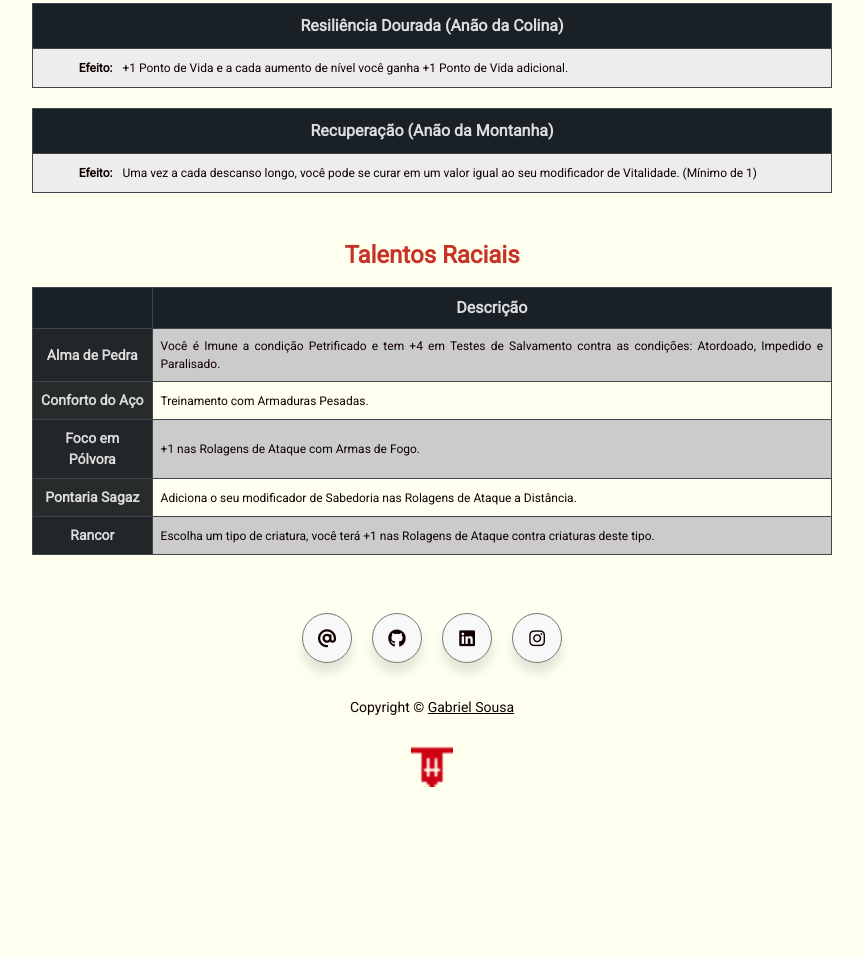
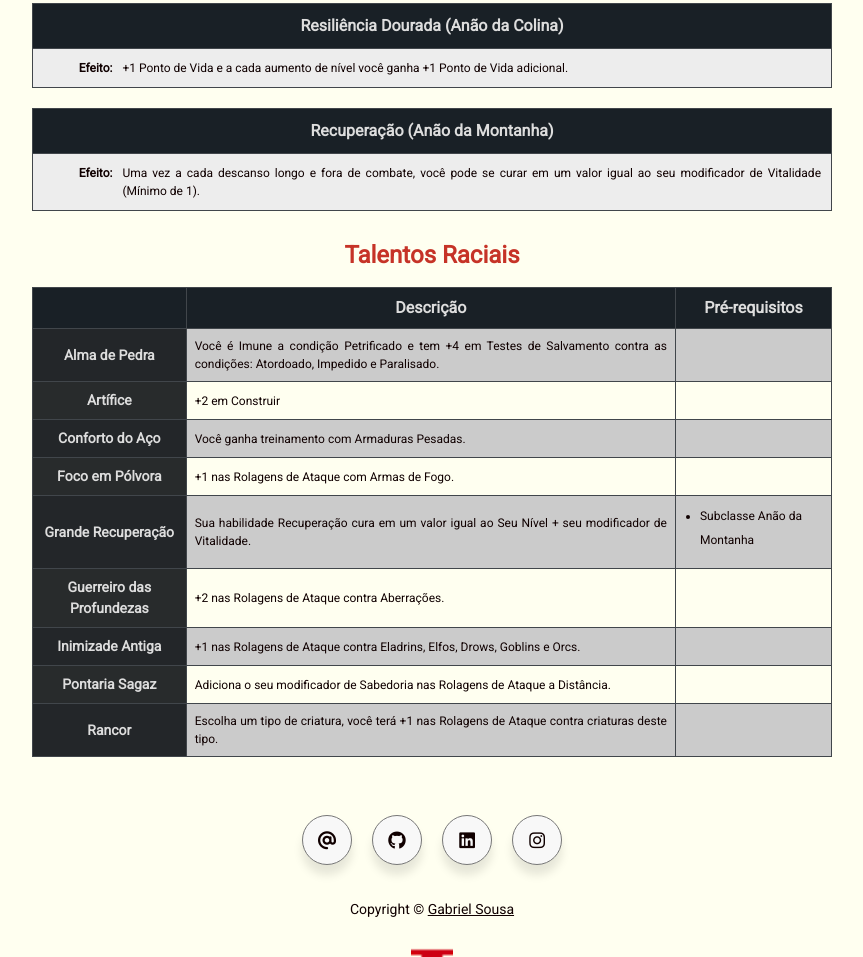
Before and after one commit to jgss-gabriel-sousa/Heroes-and-Monsters-SRD, a plain HTML site: page pages/racas/anao.html in a window 1280 px wide. Shown: the part 1673-2630 px from the top of the page, without its empty margins (208-1071 px from the left). Before the commit the page ends 2528 px from the top, so only its background shows below. Drawn offline with nearby package versions, Linux system fonts and the light colour scheme.

Commit message:
Update anao.html

```diff
--- a/pages/racas/anao.html
+++ b/pages/racas/anao.html
@@ -88,7 +88,7 @@
                         <td>Descrição: </td>
                         <td>
                             <p>Também chamados de Anões Dourados, são confiantes e as vezes orgulhosos, conhecidos por serem guerreiros robustos e comerciantes astutos.</p>
-                            <p>Possuem os sentidos aguçados, maior intuição e notável resiliência. Os Anões Dourados de Faerûn, vivem em seu poderoso reino ao sul do continente</p>
+                            <p>Possuem os sentidos aguçados, maior intuição e notável resiliência. Os Anões Dourados de Faerûn, vivem em seu poderoso reino ao sul do continente.</p>
                         </td>
                     </tr>
                 </table>
@@ -140,7 +140,7 @@
                     </tr>
                     <tr>
                         <td>Efeito: </td>
-                        <td>Uma vez a cada descanso longo, você pode se curar em um valor igual ao seu modificador de Vitalidade. (Mínimo de 1)</td>
+                        <td>Uma vez a cada descanso longo e fora de combate, você pode se curar em um valor igual ao seu modificador de Vitalidade (Mínimo de 1).</td>
                     </tr>
                 </table>
             </section>
@@ -151,27 +151,55 @@
                     <tr>
                         <th></th>
                         <th>Descrição</th>
+                        <th>Pré-requisitos</th>
                     </tr>
                     <tr>
                         <td>Alma de Pedra</td>
                         <td>Você é Imune a condição Petrificado e tem +4 em Testes de Salvamento contra as condições:  Atordoado, Impedido e Paralisado.
                         </td>
+                        <td></td>
+                    </tr>
+                    <tr>
+                        <td>Artífice</td>
+                        <td>+2 em Construir</td>
+                        <td></td>
                     </tr>
                     <tr>
                         <td>Conforto do Aço</td>
-                        <td>Treinamento com Armaduras Pesadas.</td>
+                        <td>Você ganha treinamento com Armaduras Pesadas.</td>
+                        <td></td>
                     </tr>
                     <tr>
                         <td>Foco em Pólvora</td>
                         <td>+1 nas Rolagens de Ataque com Armas de Fogo.</td>
+                        <td></td>
+                    </tr>
+                    <tr>
+                        <td>Grande Recuperação</td>
+                        <td>Sua habilidade Recuperação cura em um valor igual ao Seu Nível + seu modificador de Vitalidade.</td>
+                        <td><ul>
+                            <li>Subclasse Anão da Montanha</li>
+                        </ul></td>
+                    </tr>
+                    <tr>
+                        <td>Guerreiro das Profundezas</td>
+                        <td>+2 nas Rolagens de Ataque contra Aberrações.</td>
+                        <td></td>
+                    </tr>
+                    <tr>
+                        <td>Inimizade Antiga</td>
+                        <td>+1 nas Rolagens de Ataque contra Eladrins, Elfos, Drows, Goblins e Orcs.</td>
+                        <td></td>
                     </tr>
                     <tr>
                         <td>Pontaria Sagaz</td>
                         <td>Adiciona o seu modificador de Sabedoria nas Rolagens de Ataque a Distância.</td>
+                        <td></td>
                     </tr>
                     <tr>
                         <td>Rancor</td>
                         <td>Escolha um tipo de criatura, você terá +1 nas Rolagens de Ataque contra criaturas deste tipo.</td>
+                        <td></td>
                     </tr>
                 </table>
             </section>
```
